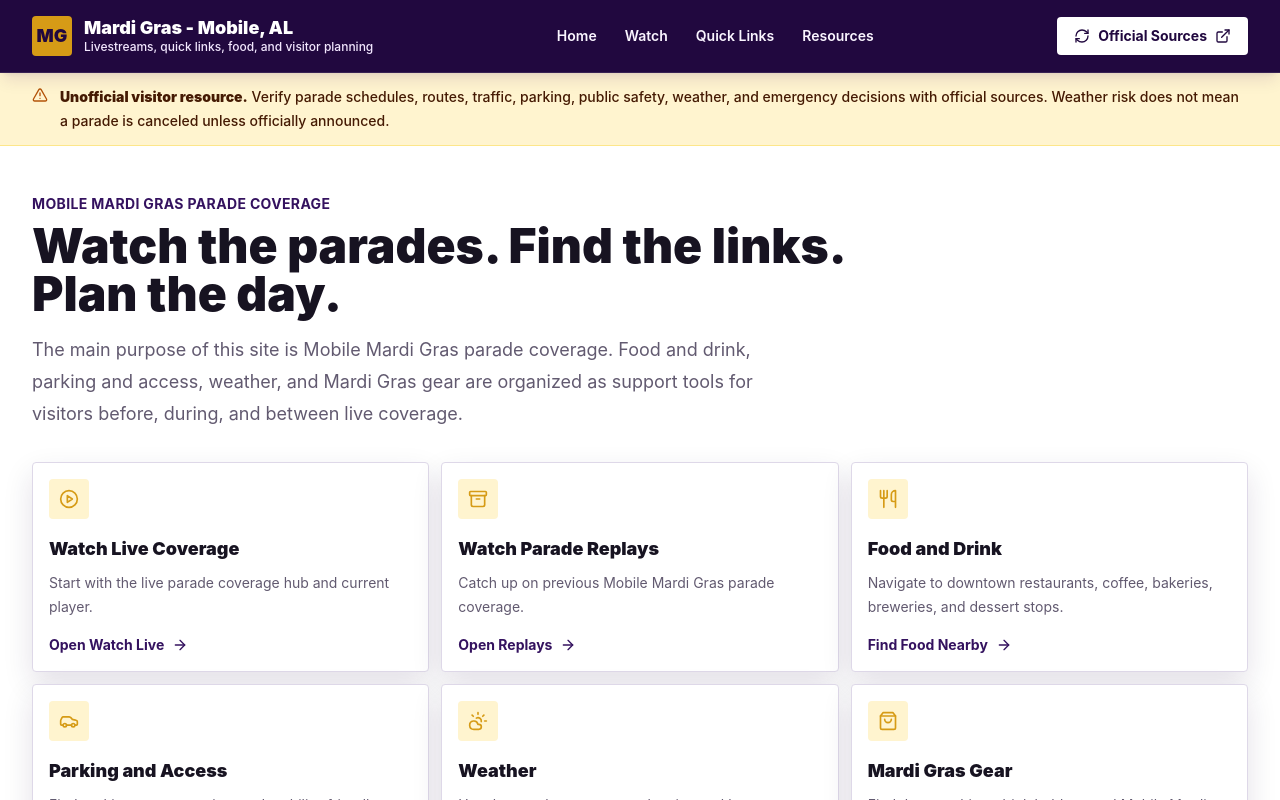
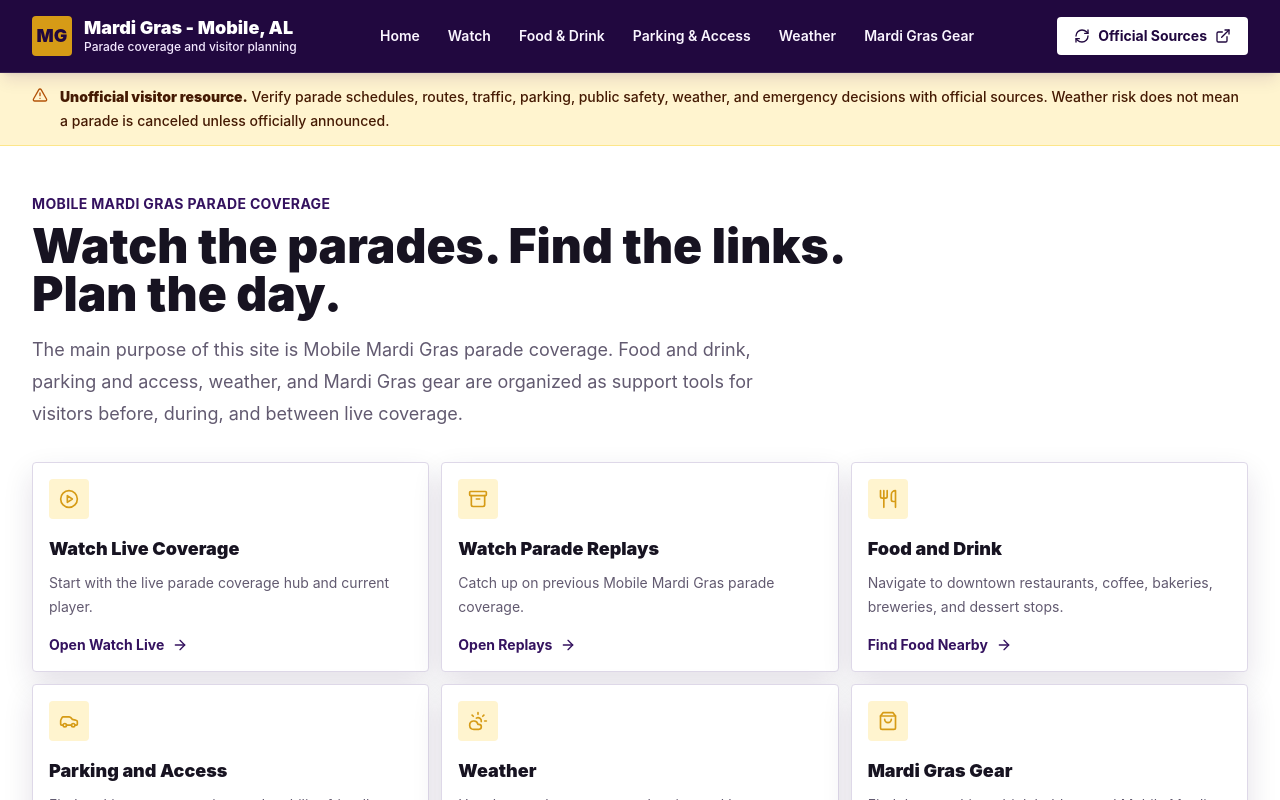
Before and after one commit to TheCryptoArborist/251mardigras, a Next.js app: page / in a window 1280 px wide. Shown: the top 800 px of the page. Built offline with nearby package versions, Linux system fonts and the light colour scheme; no server answers; the database is empty; what @next/env would draw is missing.

Commit message:
Replace vague header links with direct visitor categories

```diff
--- a/src/components/SiteHeader.tsx
+++ b/src/components/SiteHeader.tsx
@@ -4,8 +4,10 @@ import { ExternalLink, RefreshCw } from "lucide-react";
 const navItems = [
   { href: "/", label: "Home" },
   { href: "/watch", label: "Watch" },
-  { href: "/links", label: "Quick Links" },
-  { href: "/resources", label: "Resources" }
+  { href: "/resources#food-and-drink-navigator", label: "Food & Drink" },
+  { href: "/links/parking-access", label: "Parking & Access" },
+  { href: "/weather", label: "Weather" },
+  { href: "/links/gear-throws", label: "Mardi Gras Gear" }
 ];
 
 export function SiteHeader() {
@@ -18,7 +20,7 @@ export function SiteHeader() {
           </span>
           <span>
             <span className="block text-lg font-black leading-tight">Mardi Gras - Mobile, AL</span>
-            <span className="block text-xs font-medium text-purple-100">Livestreams, quick links, food, and visitor planning</span>
+            <span className="block text-xs font-medium text-purple-100">Parade coverage and visitor planning</span>
           </span>
         </Link>
 
```
